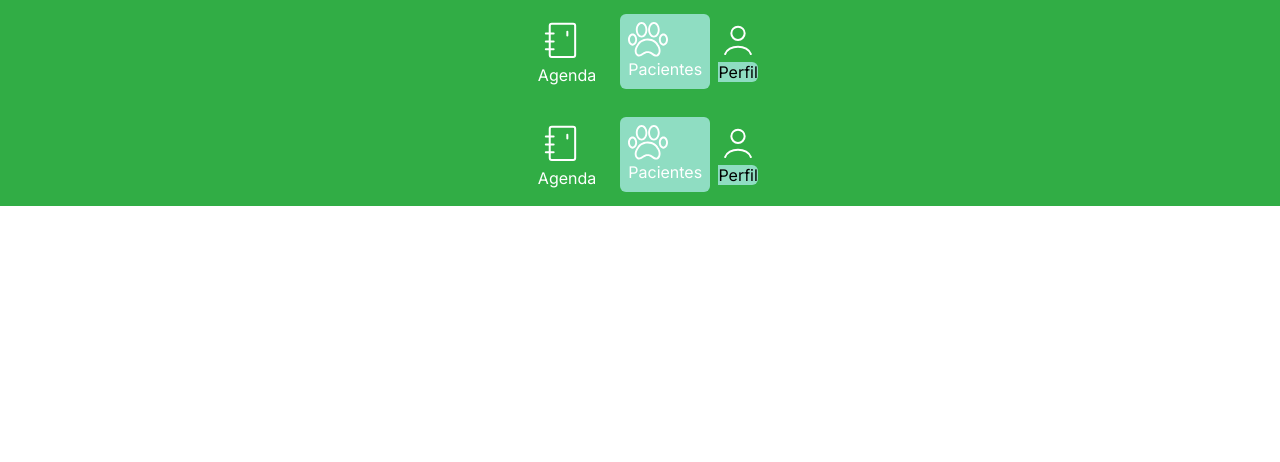
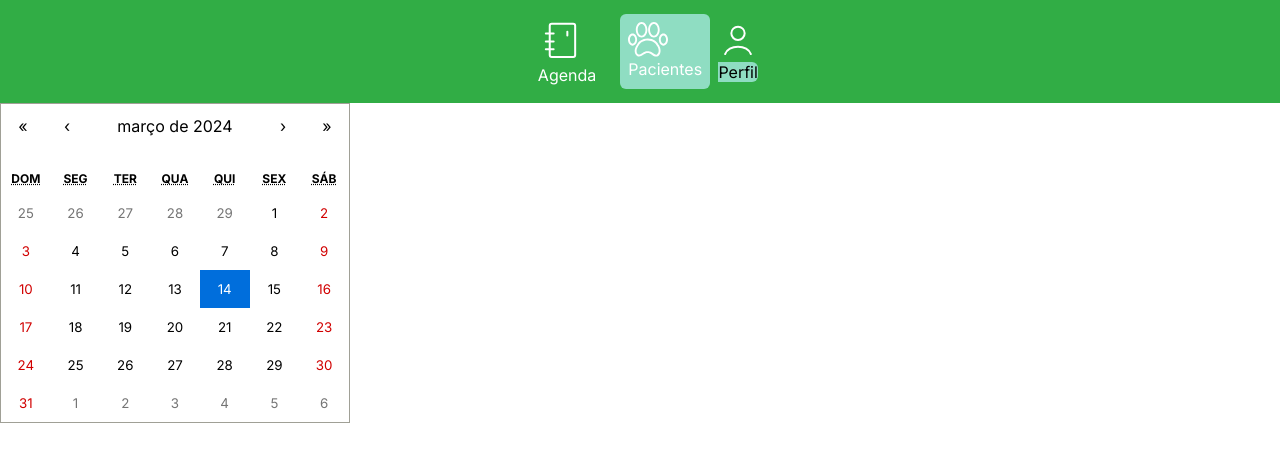
Before and after one commit to phillCD/PawsTime, a React (Vite) app in the folder FrontEndPT/: page /patients in a window 1280 px wide. Shown: the top 462 px of the page. Built offline with nearby package versions, Linux system fonts and the light colour scheme; a web font is replaced by a local one.

Commit message:
Calendar

```diff
--- a/FrontEndPT/package.json
+++ b/FrontEndPT/package.json
@@ -11,6 +11,7 @@
   },
   "dependencies": {
     "react": "^18.2.0",
+    "react-calendar": "^4.8.0",
     "react-dom": "^18.2.0",
     "react-router-dom": "^6.22.3"
   },
--- /dev/null
+++ b/FrontEndPT/src/@types/types.ts
@@ -0,0 +1,3 @@
+export type ValuePiece = Date | null;
+
+export type Value = ValuePiece | [ValuePiece, ValuePiece];
--- a/FrontEndPT/src/components/Navbar/styles.css
+++ b/FrontEndPT/src/components/Navbar/styles.css
@@ -18,14 +18,8 @@
     font-weight: bold;
 }
 
-.siteTitle {
-    font-family: "Inter", sans-serif;
-    font-weight: normal;
-    padding-left: 5px;
-    color: white;
-}
-
 header .navContainer {
+    display: absolute;
     margin: 10px;
 }
 
@@ -35,15 +29,6 @@ nav {
     justify-content: center;
     background-color: #31AD45;
     padding: 8px;
-}
-
-nav .logo {
-    margin: 10px;
-    padding: 2px;
-    width: 25%;
-    aspect-ratio: 1.5;
-    background-color: white;
-    border-radius: 5px;
 }
 
 nav ul {
--- a/FrontEndPT/src/pages/SchedulePage/index.tsx
+++ b/FrontEndPT/src/pages/SchedulePage/index.tsx
@@ -1,10 +1,24 @@
-import Navbar from '../../components/Navbar';
+import { useState } from 'react';
 import "../../index.css"
+import Calendar from 'react-calendar';
+import { Value } from '../../@types/types';
+import 'react-calendar/dist/Calendar.css';
 
 export default function SchedulePage() {
-    return(
-        <div>
-            <Navbar />
+  const [value, onChange] = useState<Value>(new Date());
+
+
+  return(
+    <div className='h-screen p-8 bg-slate-100'>
+      <Calendar
+          onChange={onChange}
+          value={value}
+          locale="pt-BR"
+          formatShortWeekday={(_, date) => ['Dom', 'Seg', 'Ter', 'Qua', 'Qui', 'Sex', 'Sáb'][date.getDay()]}
+      />
+        <div className='bg-white '>
+
         </div>
-    )
+    </div>
+  )
 }
```
Also changed, not shown: 1 other file (tests, documents, lock files or other folders).
